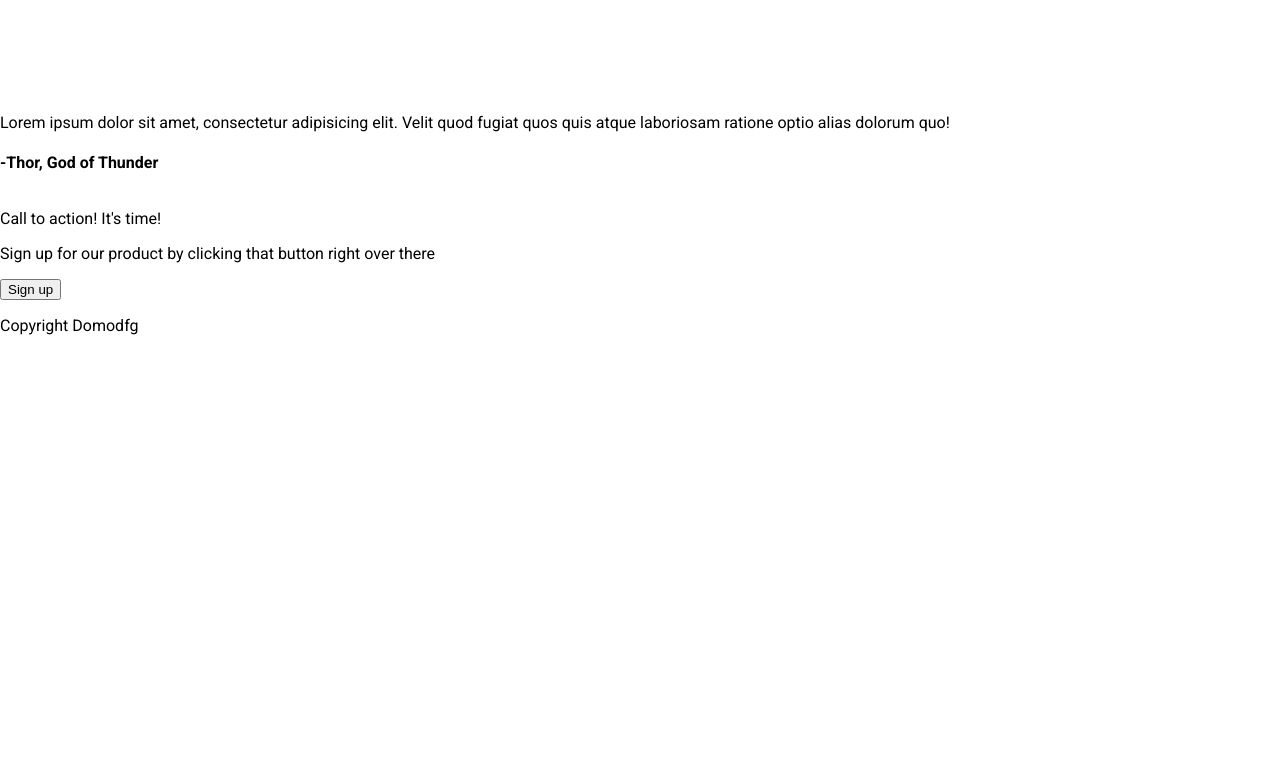
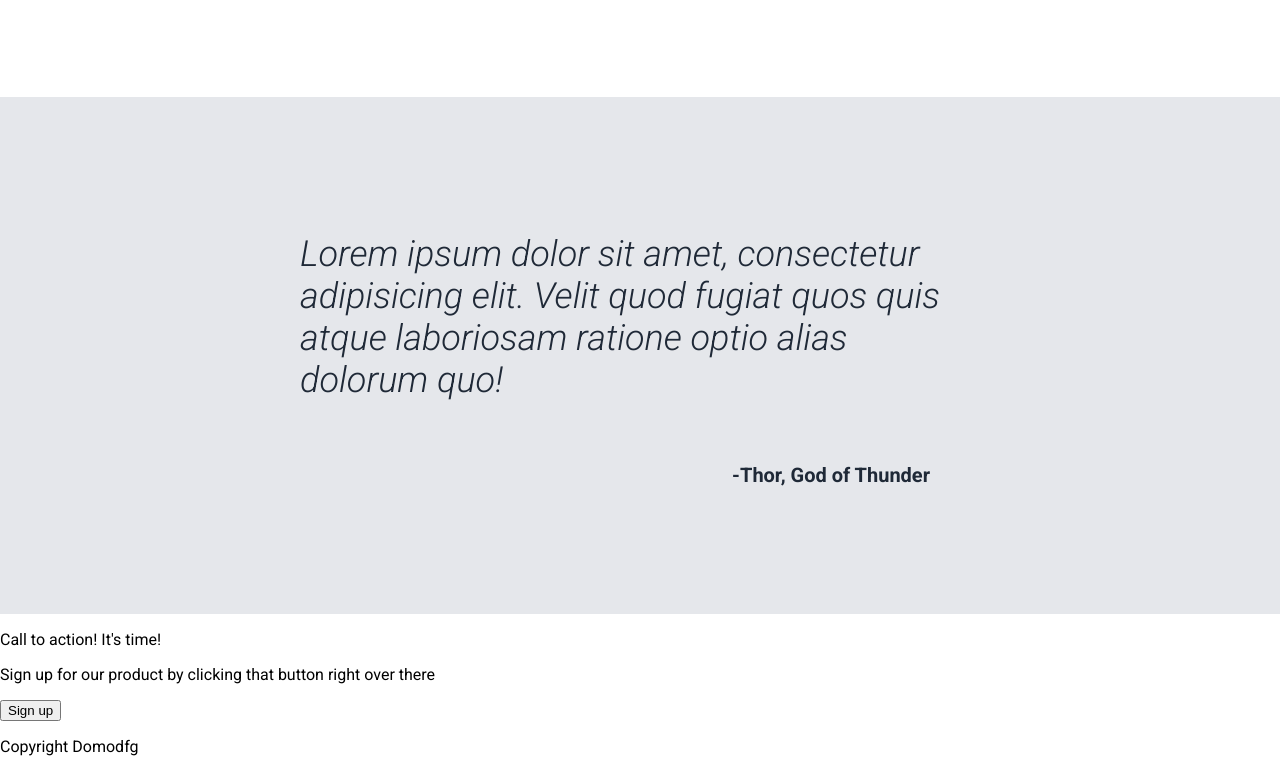
Before and after one commit to domodfg/Landing-page, a plain HTML site: page index.html in a window 1280 px wide. Shown: the part 1178-1950 px from the top of the page. Before the commit the page ends 1529 px from the top, so only its background shows below. Drawn offline with Linux system fonts and the light colour scheme.

Commit message:
Add css to quote section

```diff
--- a/css/style.css
+++ b/css/style.css
@@ -85,7 +85,7 @@ h2 {
 .coffee-type {
     display: flex;
     justify-content: center;
-    gap: 30px;
+    gap: 50px;
     padding-bottom: 100px;
     text-align: center;
 }
@@ -96,3 +96,27 @@ h2 {
     color: #1F2937;
     font-weight: 300;
 }
+
+.container-three {
+    background-color: #e5e7eb;
+    padding: 100px 300px ;
+}
+
+.quote {
+    display: flex;
+    align-items: center;
+    justify-content: center;
+    font-size: 36px;
+    font-style: italic;
+    color: #1F2937;
+    font-weight: 300;
+}
+
+.author {
+    display: flex;
+    justify-content: end;
+    font-weight: bold;
+    font-size: 20px;
+    color: #1F2937;
+    padding-right: 50px;
+}
--- a/index.html
+++ b/index.html
@@ -75,11 +75,15 @@
       </div>
     </div>
     <div class="container-three">
-      <p>
-        Lorem ipsum dolor sit amet, consectetur adipisicing elit. Velit quod
-        fugiat quos quis atque laboriosam ratione optio alias dolorum quo!
-      </p>
-      <h4>-Thor, God of Thunder</h4>
+      <div class="quote">
+        <p>
+          Lorem ipsum dolor sit amet, consectetur adipisicing elit. Velit quod
+          fugiat quos quis atque laboriosam ratione optio alias dolorum quo!
+        </p>
+      </div>
+      <div class="author">
+        <h4>-Thor, God of Thunder</h4>
+      </div>
     </div>
     <div class="container-four">
       <p>Call to action! It's time!</p>
```
